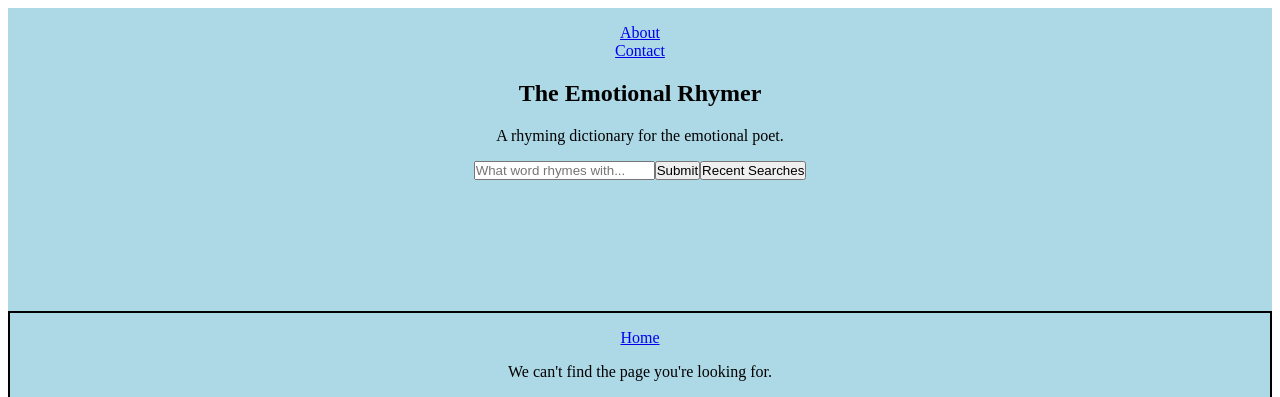
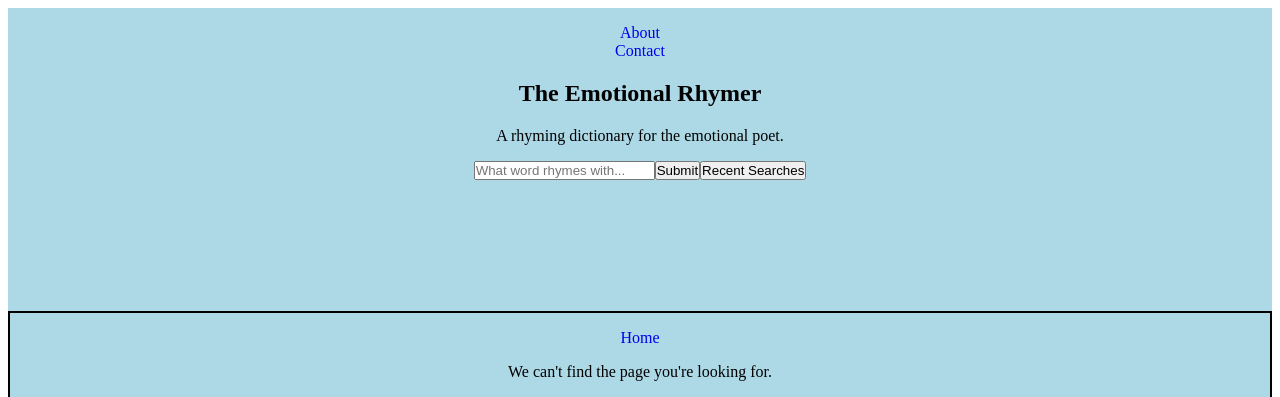
Before and after one commit to tanishaldavey/the-emotional-rhymer, a React (Create React App) app: page / in a window 1280 px wide. Shown: the top 397 px of the page. Built offline with nearby package versions, Linux system fonts and the light colour scheme.

Commit message:
Remove underline from all links in app

```diff
--- a/src/index.css
+++ b/src/index.css
@@ -4,3 +4,11 @@
   maring: 0;
   padding: 0;
 }
+
+a {
+  text-decoration: none;
+}
+
+button {
+  cursor: pointer;
+}
```
